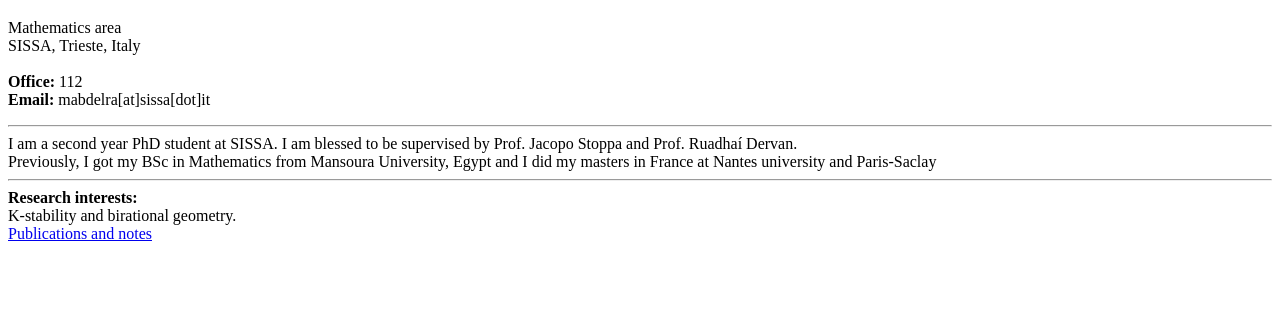
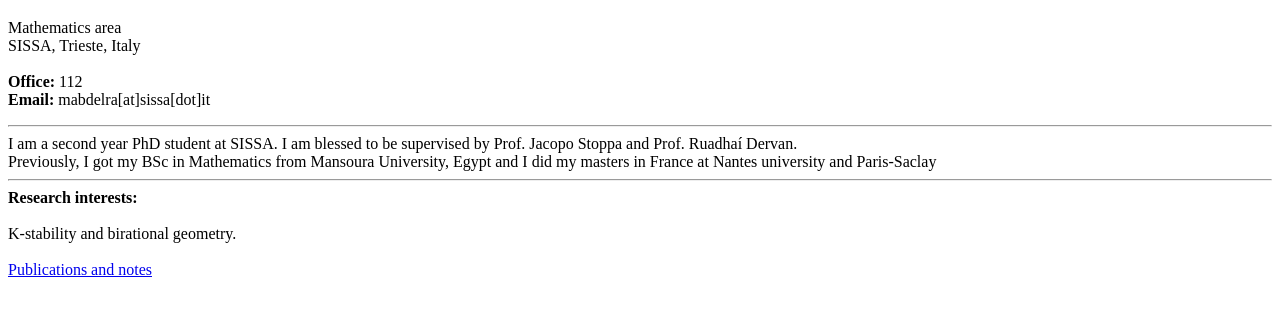
Before and after one commit to mahmoudabdelrazek314/mahmoudabdelrazek314.github.io, a plain HTML site: page index.html in a window 1280 px wide. Shown: the part 61-374 px from the top of the page. Drawn offline with Linux system fonts and the light colour scheme.

Commit message:
Update index.html

```diff
--- a/index.html
+++ b/index.html
@@ -19,8 +19,8 @@
       I am a second year PhD student at SISSA. I am blessed to be supervised by Prof. Jacopo Stoppa and Prof. Ruadhaí Dervan. <br>
       Previously, I got my BSc in Mathematics from Mansoura University, Egypt and I did my masters in France at Nantes university and Paris-Saclay<br>
     <hr>
-    <b>Research interests:</b> </br>
-    K-stability and birational geometry. <br>
+    <b>Research interests:</b> </br> <br>
+    K-stability and birational geometry. <br> <br>
       <a href="about.html" class="nav-box active">Publications and notes</a>
     </p>
   </main>
```
